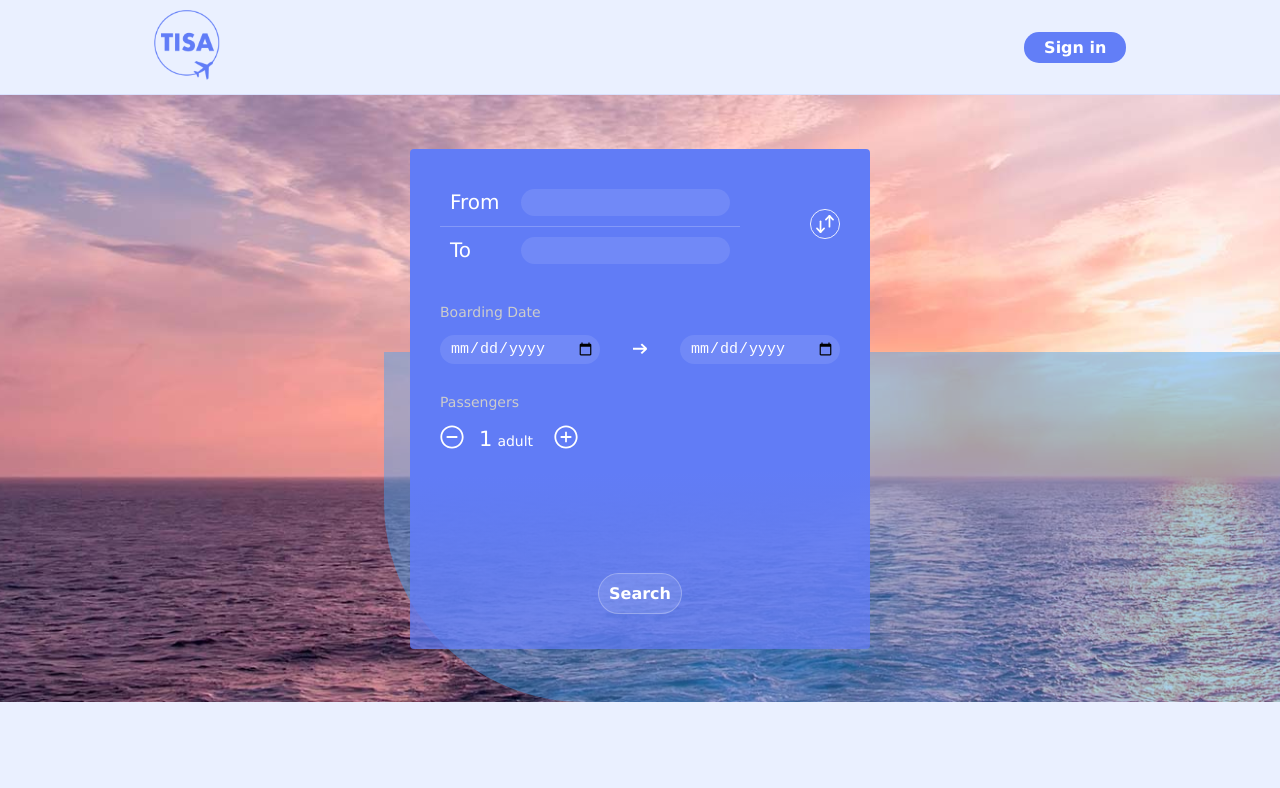
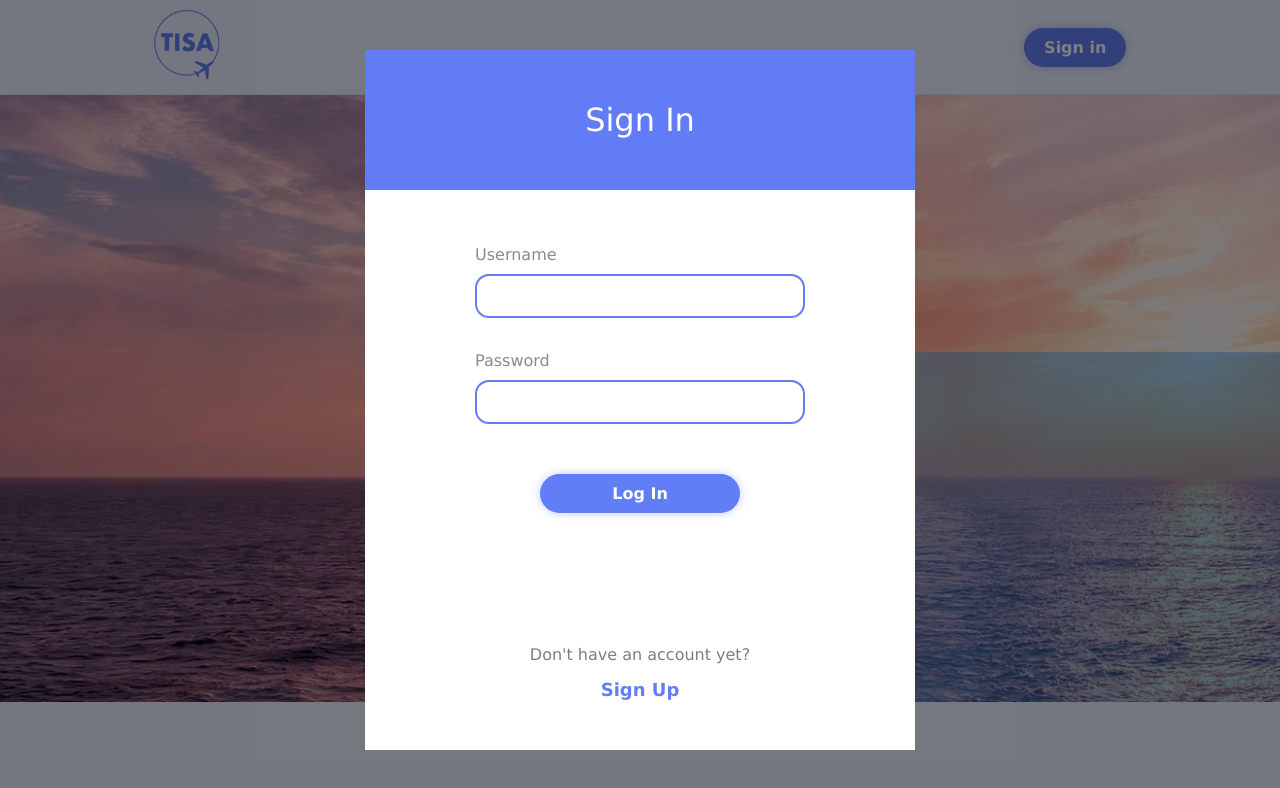
Before and after one commit to lirazyehezkel/tisa-frontend, a React (Create React App) app: page /browse in a window 1280 px wide. Both pictures are taken after a click on the button "Sign in". Shown: the top 788 px of the page. Built offline with nearby package versions, Linux system fonts and the light colour scheme.

Commit message:
Login modal

```diff
--- a/src/component/App.css
+++ b/src/component/App.css
@@ -31,15 +31,16 @@ body {
   display: flex;
   align-items: center;
   justify-content: center;
-  padding: 6px 20px;
+  padding: 10px 20px;
   color: white;
   background: #627ef7;
   font-family: 'Source Sans Pro', 'Lucida Grande', 'Lucida Sans Unicode', 'Geneva', 'Verdana', sans-serif;
   font-size: 16px;
   font-weight: bold;
-  border-radius: 15px;
+  border-radius: 20px;
   cursor: pointer;
   border: none;
   transition: background .3s ease;
   outline: none;
+  box-shadow: 0 0 10px 0 #627ef765;
 }
--- a/src/component/App.jsx
+++ b/src/component/App.jsx
@@ -1,10 +1,13 @@
 import './App.css';
-import React from 'react';
+import React, {useState} from 'react';
 import {BrowserRouter as Router} from "react-router-dom";
 import AppSwitchRoutes from "./AppSwitchRoutes";
 import logo from '../assets/images/tisa-logo.png';
+import LoginModal from "./LoginModal/LoginModal";
 
-const App = ()  => {
+const App = () => {
+
+    const [isLoginModalOpen, setIsLoginModalOpen] = useState(false);
 
     return (
         <Router>
@@ -14,10 +17,11 @@ const App = ()  => {
                         <img className="logo" alt="logo" src={logo}/>
                     </div>
                     <div>
-                    <button className="blueButton">Sign in</button>
+                        <button className="blueButton" onClick={() => setIsLoginModalOpen(true)}>Sign in</button>
                     </div>
                 </div>
                 <AppSwitchRoutes/>
+                <LoginModal isOpen={isLoginModalOpen} onClose={() => setIsLoginModalOpen(false)}/>
             </div>
         </Router>
     );
--- /dev/null
+++ b/src/component/LoginModal/LoginModal.css
@@ -0,0 +1,62 @@
+.login-modal {
+    height: 700px;
+    background: white;
+    width: 550px;
+    position: absolute;
+    left: calc((100% - 550px)/2);
+    top: calc((100% - 700px)/2);
+    outline: 0;
+}
+
+.login-modal-header {
+    height: 140px;
+    text-align: center;
+    background: #617cf6;
+    display: flex;
+    justify-content: center;
+    align-items: center;
+    font-size: 32px;
+}
+
+.login-modal-content {
+    padding: 10% 20%;
+}
+
+.login-input-header {
+    color: #8A8A8A;
+    padding-bottom: 10px;
+}
+
+.login-input-container {
+    border: 2px solid #617CF6;
+    border-radius: 14px;
+    padding: 10px;
+}
+
+.login-input-container input {
+    border: none;
+    outline: none;
+    height: 100%;
+    width: 100%;
+    font-size: 16px;
+}
+
+.login-button-container {
+    display: flex;
+    justify-content: center;
+    margin-top: 15%;
+}
+
+.signup-box {
+    margin-top: 40%;
+    color: #00000082;
+    text-align: center;
+}
+
+.signup-button {
+    margin-top: 15px;
+    color: #637df7;
+    font-weight: bold;
+    font-size: 18px;
+    cursor: pointer;
+}
--- /dev/null
+++ b/src/component/LoginModal/LoginModal.jsx
@@ -0,0 +1,35 @@
+import React from 'react';
+import Modal from "@material-ui/core/Modal";
+import './LoginModal.css';
+
+const LoginModal = ({isOpen, onClose}) => {
+
+    return (
+        <Modal open={isOpen} onClose={onClose}>
+            <div className="login-modal">
+                <div className="login-modal-header">
+                    <div>Sign In</div>
+                </div>
+                <div className="login-modal-content">
+                    <div style={{width: "100%"}}>
+                        <div className="login-input-header">Username</div>
+                        <div className="login-input-container"><input type="text"/></div>
+                    </div>
+                    <div style={{width: "100%", marginTop: "10%"}}>
+                        <div className="login-input-header">Password</div>
+                        <div className="login-input-container"><input type="password"/></div>
+                    </div>
+                    <div className="login-button-container">
+                        <button className="blueButton" style={{width: 200}}>Log In</button>
+                    </div>
+                    <div className="signup-box">
+                        <div>Don't have an account yet?</div>
+                        <div className="signup-button">Sign Up</div>
+                    </div>
+                </div>
+            </div>
+        </Modal>
+    );
+}
+
+export default LoginModal;
```
Lines whose indentation alone changed are shown as unchanged.
